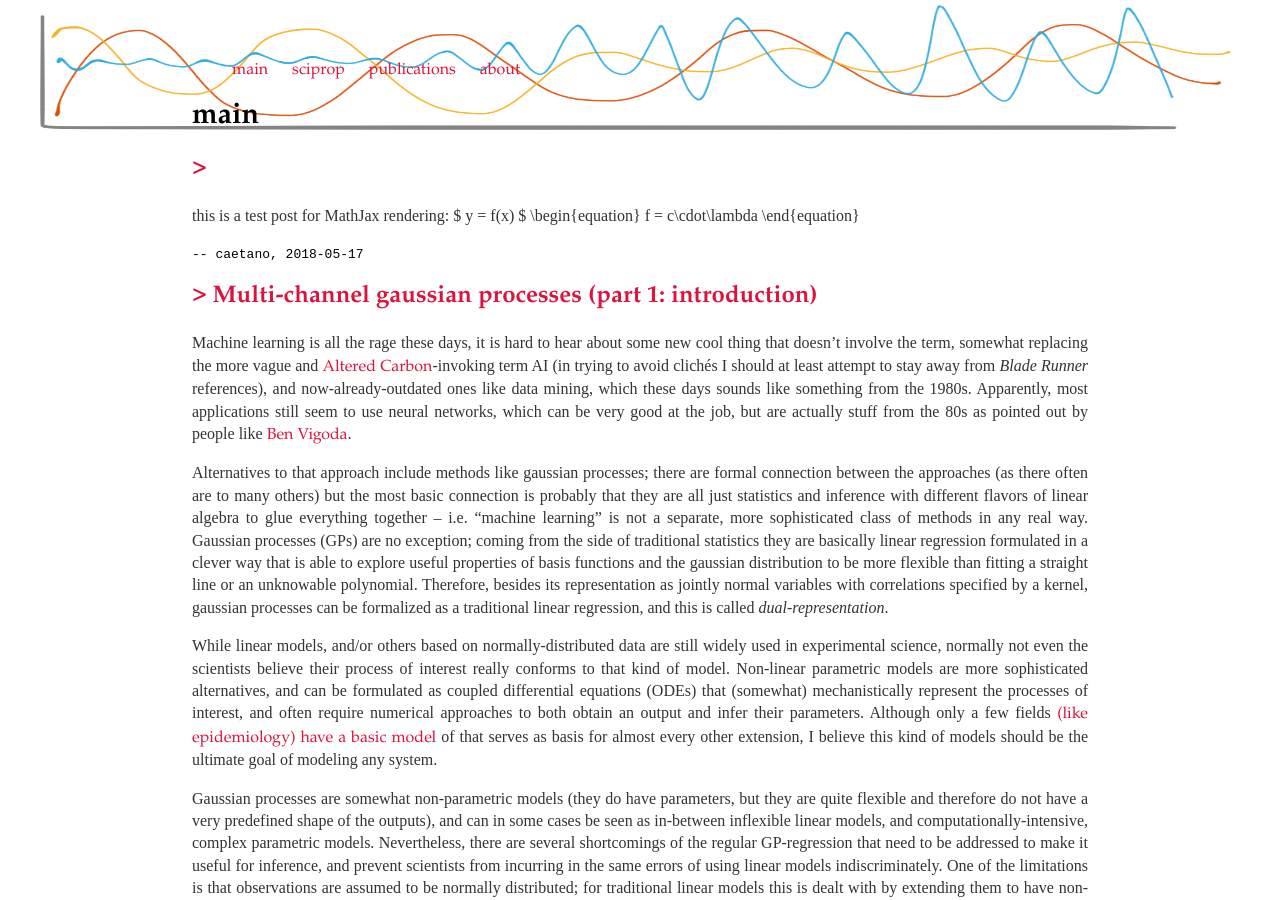
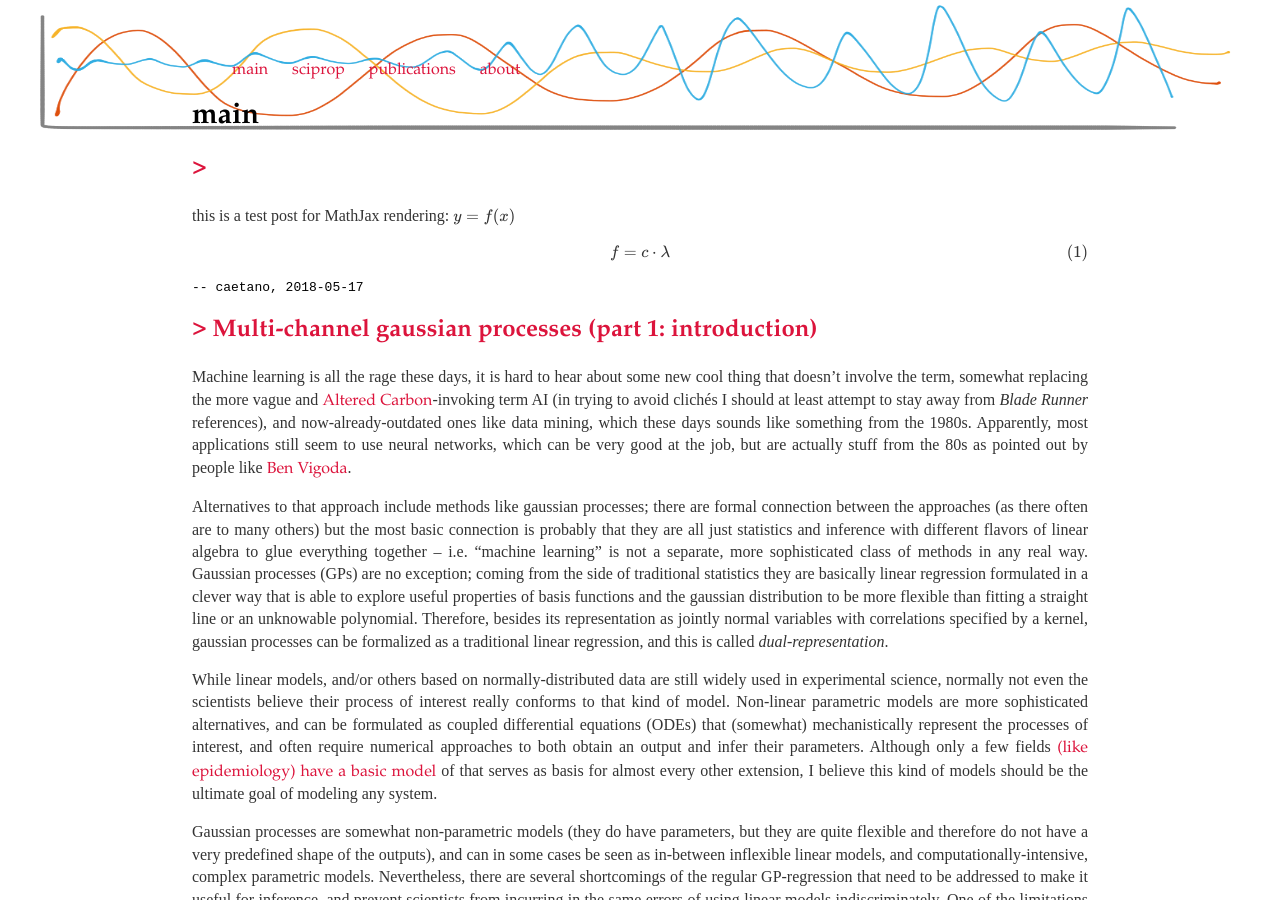
Before and after one commit to caesoma/caesoma.github.io, a Jekyll site: the page built from index.html, in a window 1280 px wide and 900 px high. Built offline with Jekyll 4.4.1, drawn with Linux system fonts in a browser that asks for light colours; formulas are drawn with MathJax 3; the list of posts is cut into pages by our own code; some of the changed lines change nothing that is shown.

Commit message:
mathjax test

```diff
--- a/_layouts/default.html
+++ b/_layouts/default.html
@@ -6,8 +6,33 @@
     <!-- link to main stylesheet -->
     <link rel="stylesheet" type="text/css" href="/css/main.css">
     <!-- {% if page.mathjax %} -->
-        {% include mathjax.html %}
+    <!-- {% include mathjax.html %} -->
     <!-- {% endif %} -->
+    <script type="text/javascript" src="http://cdn.mathjax.org/mathjax/latest/MathJax.js?config=TeX-AMS-MML_HTMLorMML"></script>
+    <script>
+            MathJax.Hub.Config({
+                config: ["MMLorHTML.js"],
+                extensions: ["tex2jax.js","TeX/AMSmath.js","TeX/AMSsymbols.js"],
+                jax: ["input/TeX"],
+                tex2jax: {
+                    inlineMath: [ ['$','$'], ["\\(","\\)"] ],
+                    displayMath: [ ['$$','$$'], ["\\[","\\]"] ],
+                    processEscapes: false
+                },
+                TeX: {
+                    TagSide: "right",
+                    TagIndent: ".8em",
+                    MultLineWidth: "85%",
+                    equationNumbers: {
+                       autoNumber: "AMS",
+                    },
+                    unicode: {
+                       fonts: "STIXGeneral,'Arial Unicode MS'"
+                    }
+                },
+                showProcessingMessages: false
+            });
+    </script>
     </head>
   <body>
     <nav>
```
